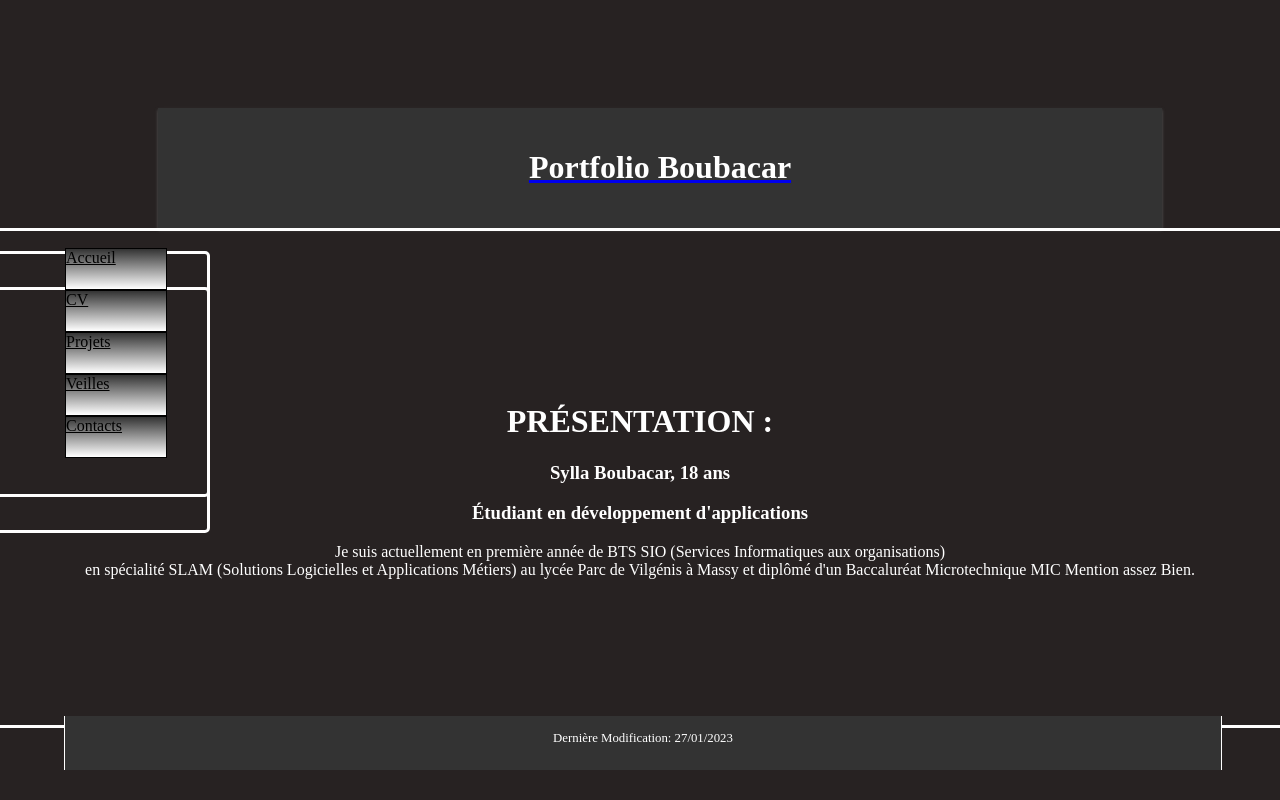
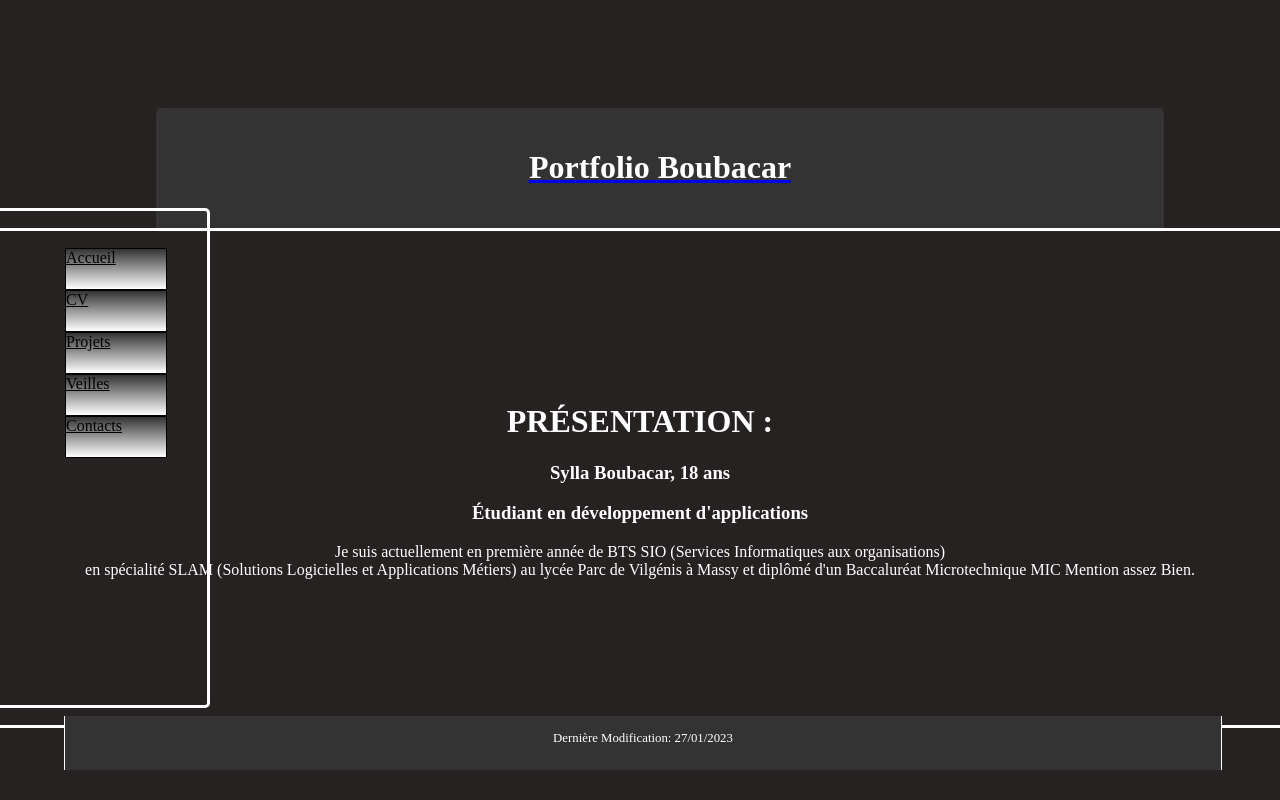
Before and after one commit to Boomscro/boubacar-portfolio, a plain HTML site: page index.html in a window 1280 px wide. Shown: the top 800 px of the page. Drawn offline with Linux system fonts and the light colour scheme.

Commit message:
Update styles.css

```diff
--- a/styles.css
+++ b/styles.css
@@ -3,31 +3,33 @@ html
 
 #frame {
     position: absolute;
-    top: 45.5%;
+    top: 56%;
+    height: 500px;
     left: 6%;
     transform: translate(-50%, -50%);
     background-color: transparent;
     border: solid 3px rgb(255, 255, 255);
     border-radius: 5px;
     margin: 10px;
-    width: 0px;
     padding: 120px;
     box-sizing: border-box; /* pour inclure les bordures dans les dimensions de la boîte */
 }
 
-#frame2 {
+#frame3 {
     position: absolute;
-    top: 50%;
-    left: 6%;
+    top: 41%;
+    left: 47%;
     transform: translate(-50%, -50%);
     background-color: transparent;
     border: solid 3px rgb(255, 255, 255);
     border-radius: 5px;
-    margin: 10px;
-    width: 0px;
+    height: 500px;
+    margin: 150px;
+    width: 1600px;
     padding: 120px;
     box-sizing: border-box; /* pour inclure les bordures dans les dimensions de la boîte */
 }
+
 
 #frame3 {
     position: absolute;
```
